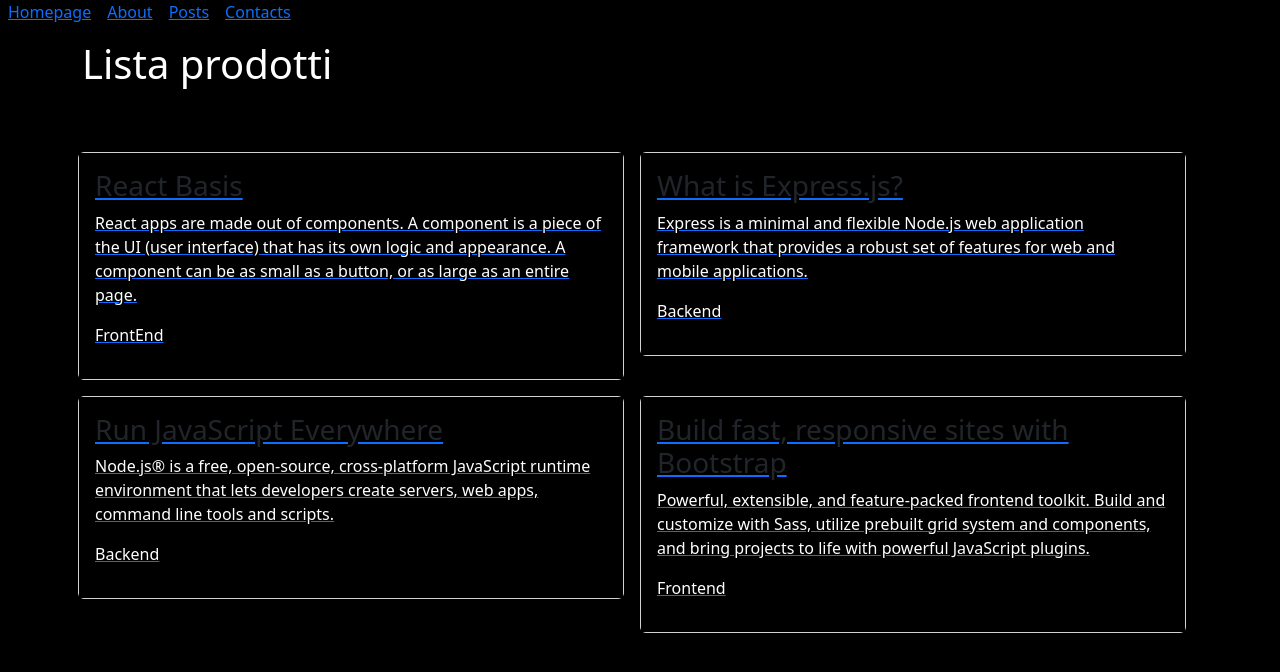
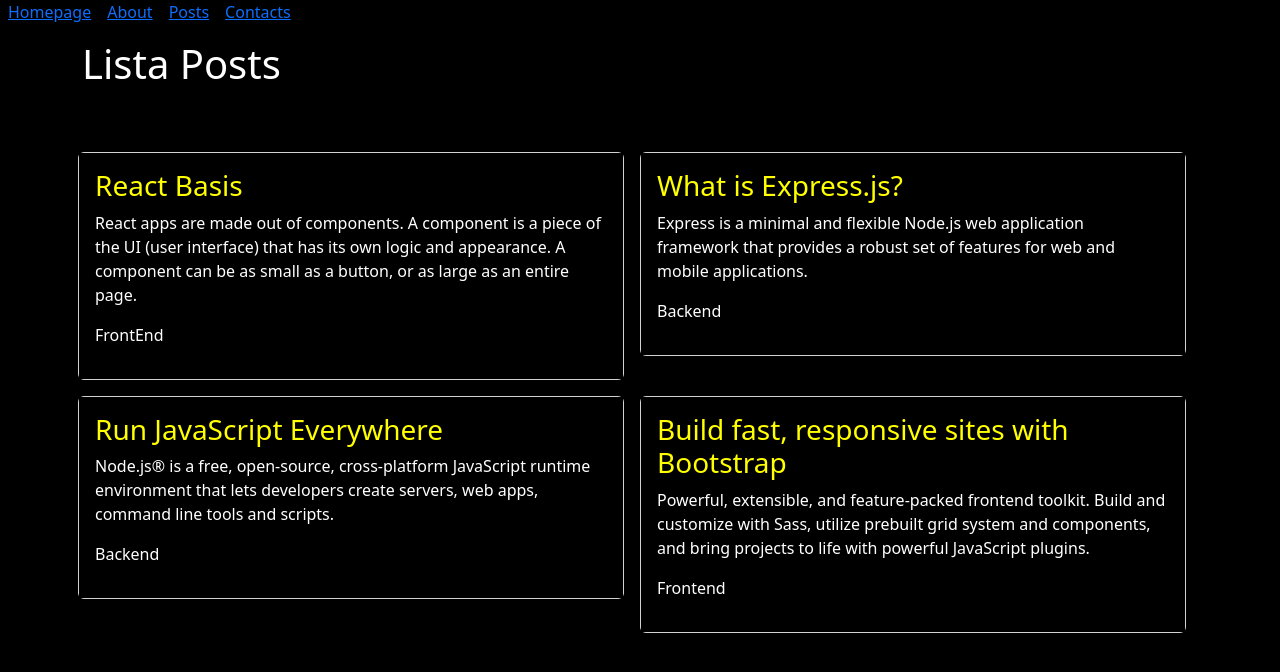
Before and after one commit to AgostaSalvatore/react-context-api, a React (Vite) app: page /posts in a window 1280 px wide. Shown: the top 672 px of the page. Built offline with nearby package versions, Linux system fonts and the light colour scheme.

Commit message:
feat: create initial layout and posts page with dark theme styling

```diff
--- a/src/index.css
+++ b/src/index.css
@@ -2,3 +2,7 @@
   background-color: black;
   color: white;
 }
+
+.title{
+  color: yellow;
+}
--- a/src/layouts/DefaultLayout.jsx
+++ b/src/layouts/DefaultLayout.jsx
@@ -1,6 +1,7 @@
 import React from 'react'
 import { Outlet } from 'react-router-dom'
 import MainNavbar from '../components/MainNavbar'
+import "bootstrap/dist/css/bootstrap.min.css"
 
 const DefaultLayout = () => {
     return (
--- a/src/pages/posts/Posts.jsx
+++ b/src/pages/posts/Posts.jsx
@@ -1,6 +1,5 @@
 import React from 'react'
 import "bootstrap/dist/css/bootstrap.min.css"
-import { NavLink } from 'react-router-dom'
 import posts from '../../data/posts'
 
 const Posts = () => {
@@ -9,7 +8,7 @@
         <>
             <div className="row">
                 <div className="col-12 mb-4">
-                    <h1>Lista prodotti</h1>
+                    <h1>Lista Posts</h1>
                 </div>
                 <div className="row g-3">
                     {posts === null ? (
@@ -18,15 +17,13 @@
                         posts.map((post) => {
                             return (
                                 <div className="col-12 col-md-6" key={post.id}>
-                                    <NavLink to={`/products/${post.id}`}>
-                                        <div className="card">
-                                            <div className="card-body">
-                                                <h3>{post.title}</h3>
-                                                <p>{post.content}</p>
-                                                <p>{post.category}</p>
-                                            </div>
+                                    <div className="card">
+                                        <div className="card-body">
+                                            <h3 className='title'>{post.title}</h3>
+                                            <p>{post.content}</p>
+                                            <p>{post.category}</p>
                                         </div>
-                                    </NavLink>
+                                    </div>
                                 </div>
                             )
                         })
```
